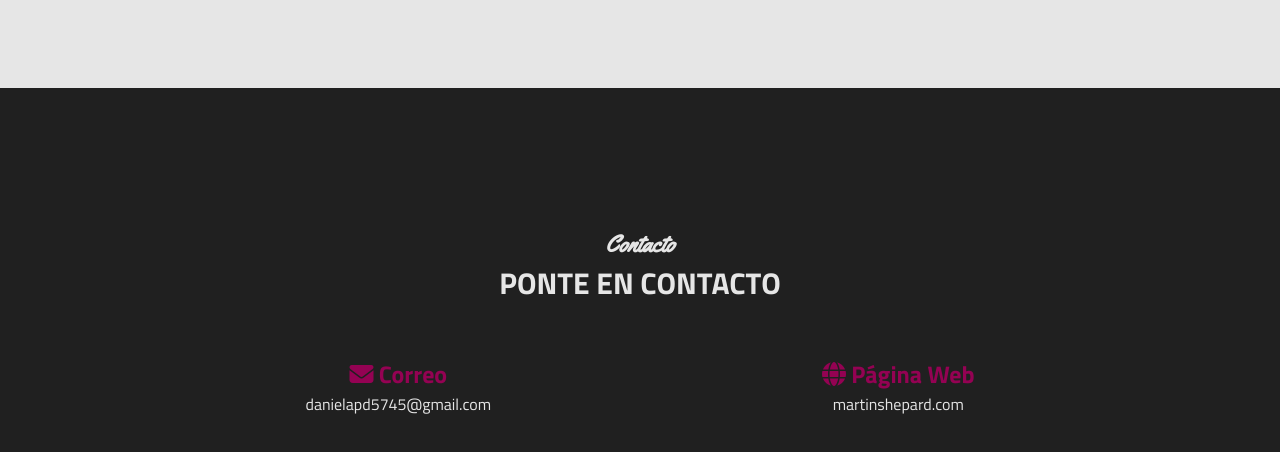
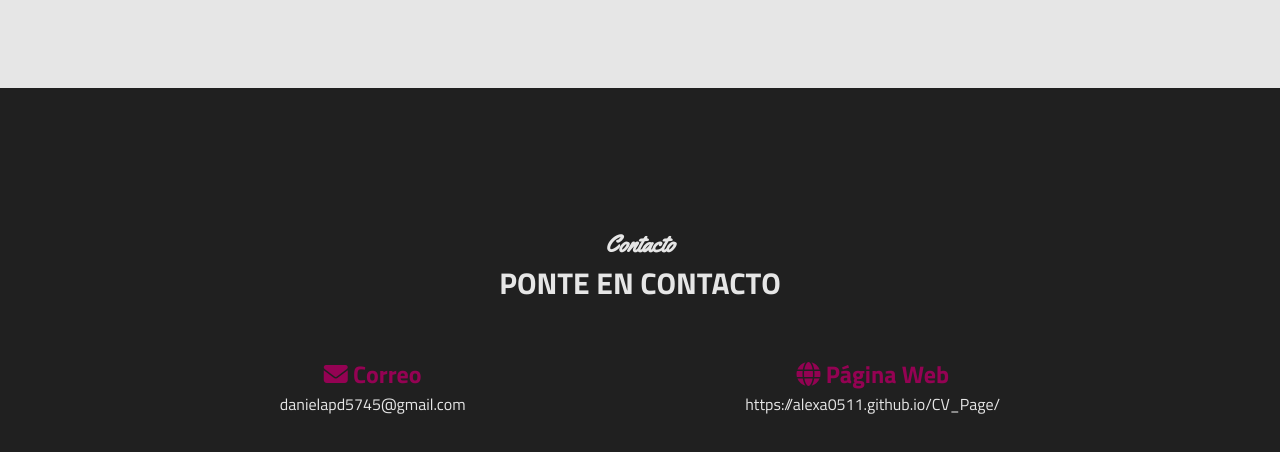
Before and after one commit to Alexa0511/CV_Page, a plain HTML site: page index.html in a window 1280 px wide. Shown: the part 3647-4099 px from the top of the page. Drawn offline with Linux system fonts and the light colour scheme.

Commit message:
Update index.html

```diff
--- a/index.html
+++ b/index.html
@@ -402,7 +402,7 @@
                     <h2>
                         <i class="fa-solid fa-globe"></i> Página Web
                     </h2>
-                    <span class="info-contacto">martinshepard.com</span>
+                    <span class="info-contacto">https://alexa0511.github.io/CV_Page/</span>
                 </div>
             </div>
         </div>
```
